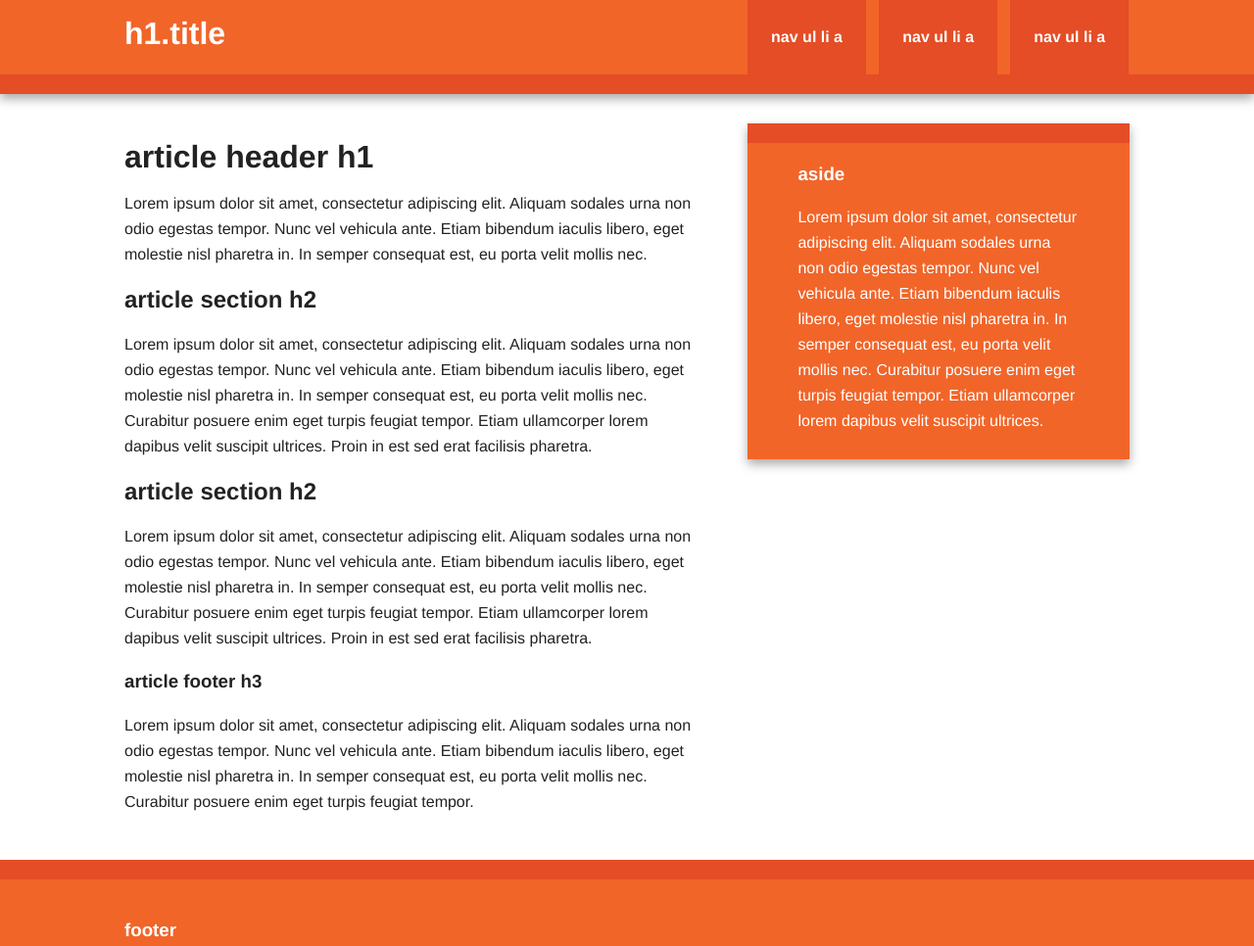
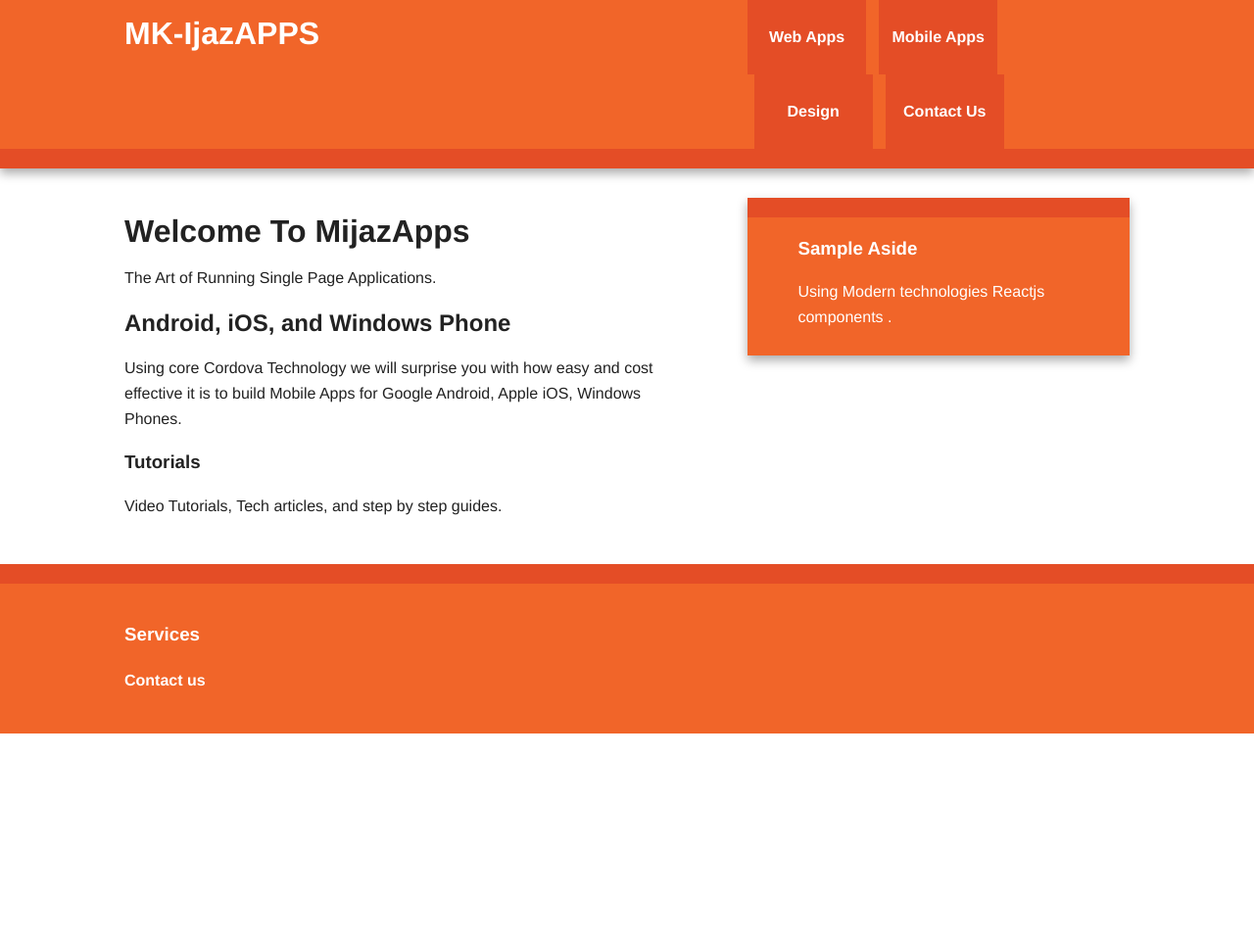
Before and after one commit to khurramijazm/mki, a plain HTML site: page index.html in a window 1280 px wide. Shown: the whole page at 98% size. After the commit the page ends 800 px from the top, so only its background shows below. Drawn offline with nearby package versions, Linux system fonts and the light colour scheme.

Commit message:
new contents and .gitignore

```diff
--- a/index.html
+++ b/index.html
@@ -16,12 +16,13 @@
 
         <div class="header-container">
             <header class="wrapper clearfix">
-                <h1 class="title">h1.title</h1>
+                <h1 class="title">MK-IjazAPPS</h1>
                 <nav>
                     <ul>
-                        <li><a href="#">nav ul li a</a></li>
-                        <li><a href="#">nav ul li a</a></li>
-                        <li><a href="#">nav ul li a</a></li>
+                        <li><a href="#">Web Apps</a></li>
+                        <li><a href="#">Mobile Apps</a></li>
+                        <li><a href="#">Design</a></li>
+                        <li><a href="#">Contact Us</a></li>
                     </ul>
                 </nav>
             </header>
@@ -32,26 +33,24 @@
 
                 <article>
                     <header>
-                        <h1>article header h1</h1>
-                        <p>Lorem ipsum dolor sit amet, consectetur adipiscing elit. Aliquam sodales urna non odio egestas tempor. Nunc vel vehicula ante. Etiam bibendum iaculis libero, eget molestie nisl pharetra in. In semper consequat est, eu porta velit mollis nec.</p>
+                        <h1>Welcome To MijazApps</h1>
+                        <p>The Art of Running Single Page Applications.</p>
                     </header>
                     <section>
-                        <h2>article section h2</h2>
-                        <p>Lorem ipsum dolor sit amet, consectetur adipiscing elit. Aliquam sodales urna non odio egestas tempor. Nunc vel vehicula ante. Etiam bibendum iaculis libero, eget molestie nisl pharetra in. In semper consequat est, eu porta velit mollis nec. Curabitur posuere enim eget turpis feugiat tempor. Etiam ullamcorper lorem dapibus velit suscipit ultrices. Proin in est sed erat facilisis pharetra.</p>
-                    </section>
-                    <section>
-                        <h2>article section h2</h2>
-                        <p>Lorem ipsum dolor sit amet, consectetur adipiscing elit. Aliquam sodales urna non odio egestas tempor. Nunc vel vehicula ante. Etiam bibendum iaculis libero, eget molestie nisl pharetra in. In semper consequat est, eu porta velit mollis nec. Curabitur posuere enim eget turpis feugiat tempor. Etiam ullamcorper lorem dapibus velit suscipit ultrices. Proin in est sed erat facilisis pharetra.</p>
+                        <h2>Android, iOS, and Windows Phone</h2>
+                        <p>Using core Cordova Technology we will surprise you with how easy and cost effective it is to build Mobile Apps for
+                            Google Android, Apple iOS, Windows Phones.
+                        </p>
                     </section>
                     <footer>
-                        <h3>article footer h3</h3>
-                        <p>Lorem ipsum dolor sit amet, consectetur adipiscing elit. Aliquam sodales urna non odio egestas tempor. Nunc vel vehicula ante. Etiam bibendum iaculis libero, eget molestie nisl pharetra in. In semper consequat est, eu porta velit mollis nec. Curabitur posuere enim eget turpis feugiat tempor.</p>
+                        <h3>Tutorials </h3>
+                        <p>Video Tutorials, Tech articles, and step by step guides. </p>
                     </footer>
                 </article>
 
                 <aside>
-                    <h3>aside</h3>
-                    <p>Lorem ipsum dolor sit amet, consectetur adipiscing elit. Aliquam sodales urna non odio egestas tempor. Nunc vel vehicula ante. Etiam bibendum iaculis libero, eget molestie nisl pharetra in. In semper consequat est, eu porta velit mollis nec. Curabitur posuere enim eget turpis feugiat tempor. Etiam ullamcorper lorem dapibus velit suscipit ultrices.</p>
+                    <h3>Sample Aside</h3>
+                    <p>Using Modern technologies Reactjs components .</p>
                 </aside>
 
             </div> <!-- #main -->
@@ -59,7 +58,8 @@
 
         <div class="footer-container">
             <footer class="wrapper">
-                <h3>footer</h3>
+                <h3>Services</h3>
+                <h4>Contact us</h4>
             </footer>
         </div>
 
```
Also changed, not shown: 2 other files.
